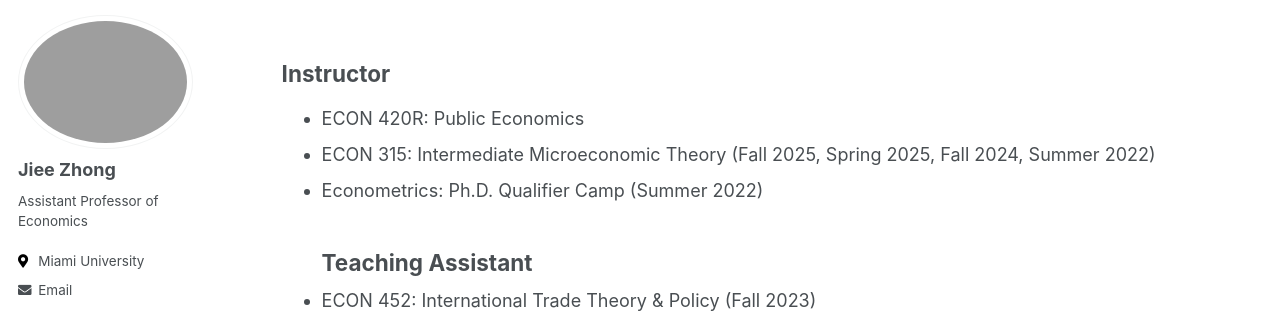
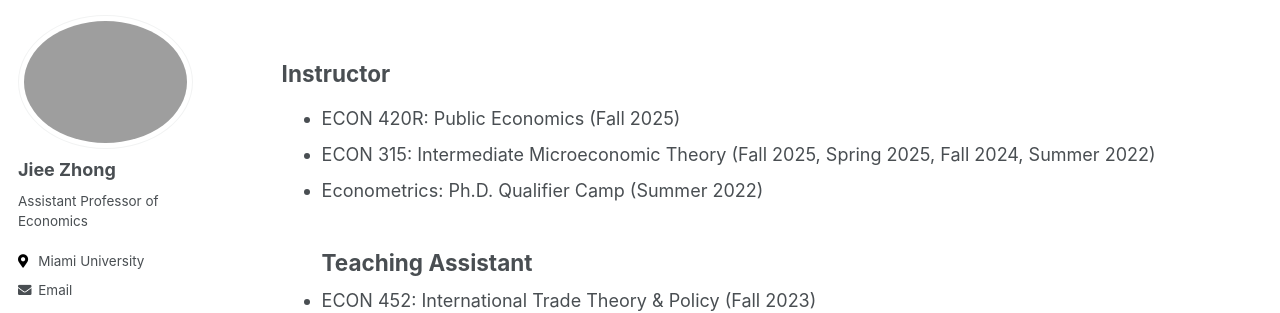
Before and after one commit to jieezhong/jieezhong.github.io, a Jekyll site: the page built from _pages/teaching.md, in a window 1280 px wide and 951 px high. Shown: the part 277-590 px from the top of the window. Built offline with Jekyll 4.4.1, drawn with Linux system fonts in a browser that asks for light colours.

Commit message:
Update teaching.md

```diff
--- a/_pages/teaching.md
+++ b/_pages/teaching.md
@@ -10,7 +10,7 @@ header:
 
 
 ## Instructor
-- ECON 420R: Public Economics
+- ECON 420R: Public Economics (Fall 2025)
 - ECON 315: Intermediate Microeconomic Theory (Fall 2025, Spring 2025, Fall 2024, Summer 2022)
 - Econometrics: Ph.D. Qualifier Camp (Summer 2022)
 ## Teaching Assistant
```
